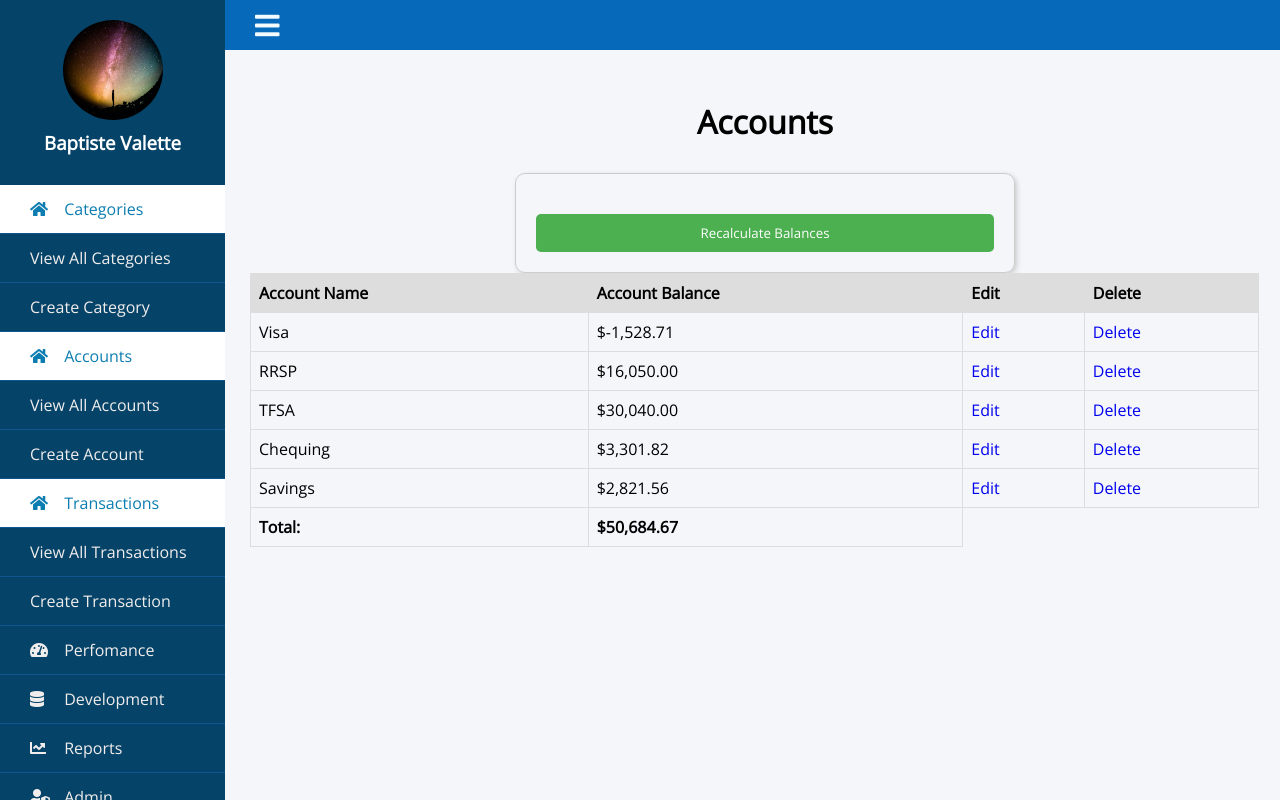
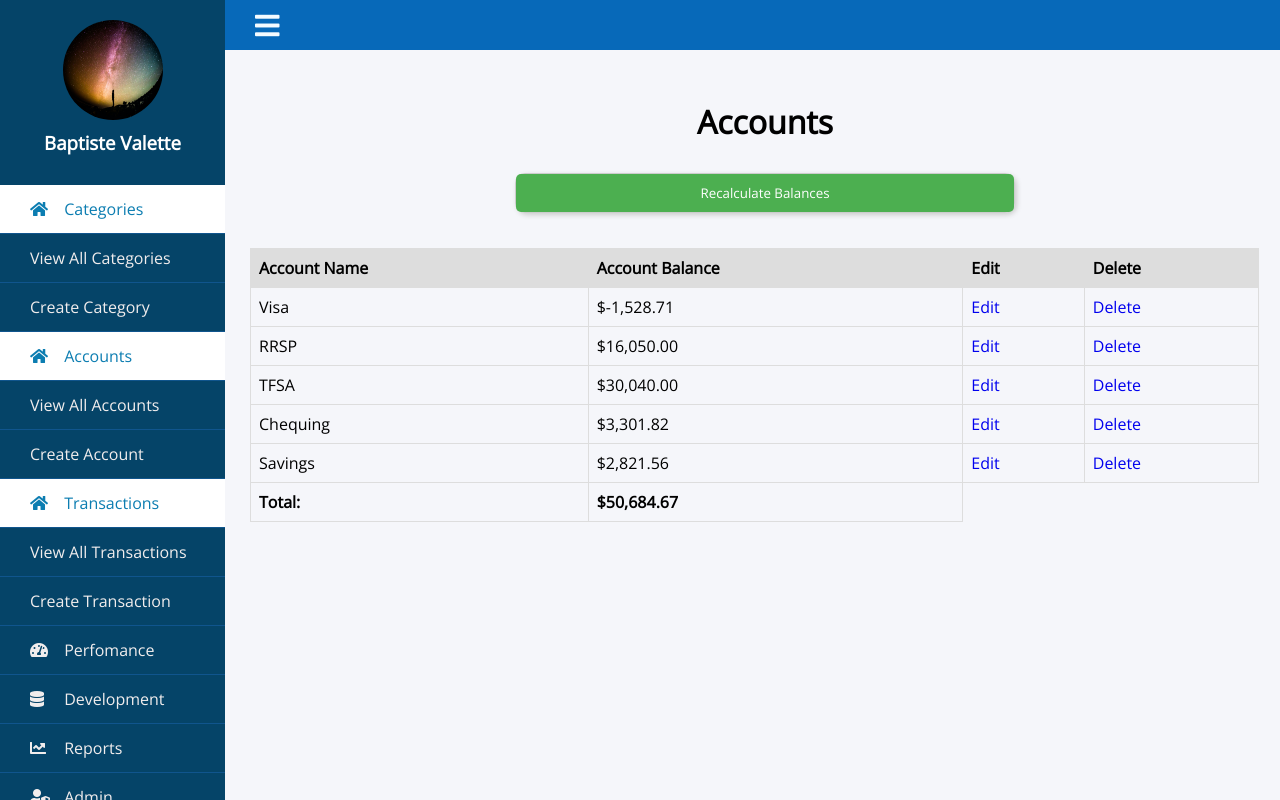
Before and after one commit to woske/financial-app, a Django app: page /accounts/ in a window 1280 px wide. Run offline with Django 4.2, Linux system fonts and the light colour scheme; a user stored in the database is signed in; data comes from the database, SQL or seed files in the repository; some libraries are stand-ins or nearby versions.

Commit message:
css account page

```diff
--- a/budget/assets/css/main.css
+++ b/budget/assets/css/main.css
@@ -240,3 +240,34 @@
     color: red;
     text-align: center;
 }
+a.button_delete {
+    width: 100%;
+    display: block;
+    text-align: center;
+    padding: 10px;
+    margin-top: 20px;
+    border-radius: 5px;
+    border: none;
+    background-color: #4CAF50;
+    color: white;
+    cursor: pointer;
+}
+form.recalculate {
+    width: 500px;
+    margin: 0 auto;
+    margin-bottom: 35px;
+    padding: 0;
+    border: 1px solid #ccc;
+    border-radius: 10px;
+    box-shadow: 2px 2px 5px #ccc;
+}
+input.recalculate_input {
+    width: 100%;
+    padding: 10px;
+    margin-top: 0;
+    border-radius: 5px;
+    border: none;
+    background-color: #4CAF50;
+    color: white;
+    cursor: pointer;
+}
--- a/budget/templates/finances/view_accounts.html
+++ b/budget/templates/finances/view_accounts.html
@@ -2,9 +2,9 @@
 
 {% block content %}
 <h1>Accounts</h1>
-<form action="{% url 'recalculate_balances' %}" method="post">
+<form class="recalculate" action="{% url 'recalculate_balances' %}" method="post">
     {% csrf_token %}
-    <input type="submit" value="Recalculate Balances">
+    <input class="recalculate_input" type="submit" value="Recalculate Balances">
 </form>
 <table>
     <tr>
```
Also changed, not shown: budget/templates/accounts/profile.html (+4 -4 lines).
